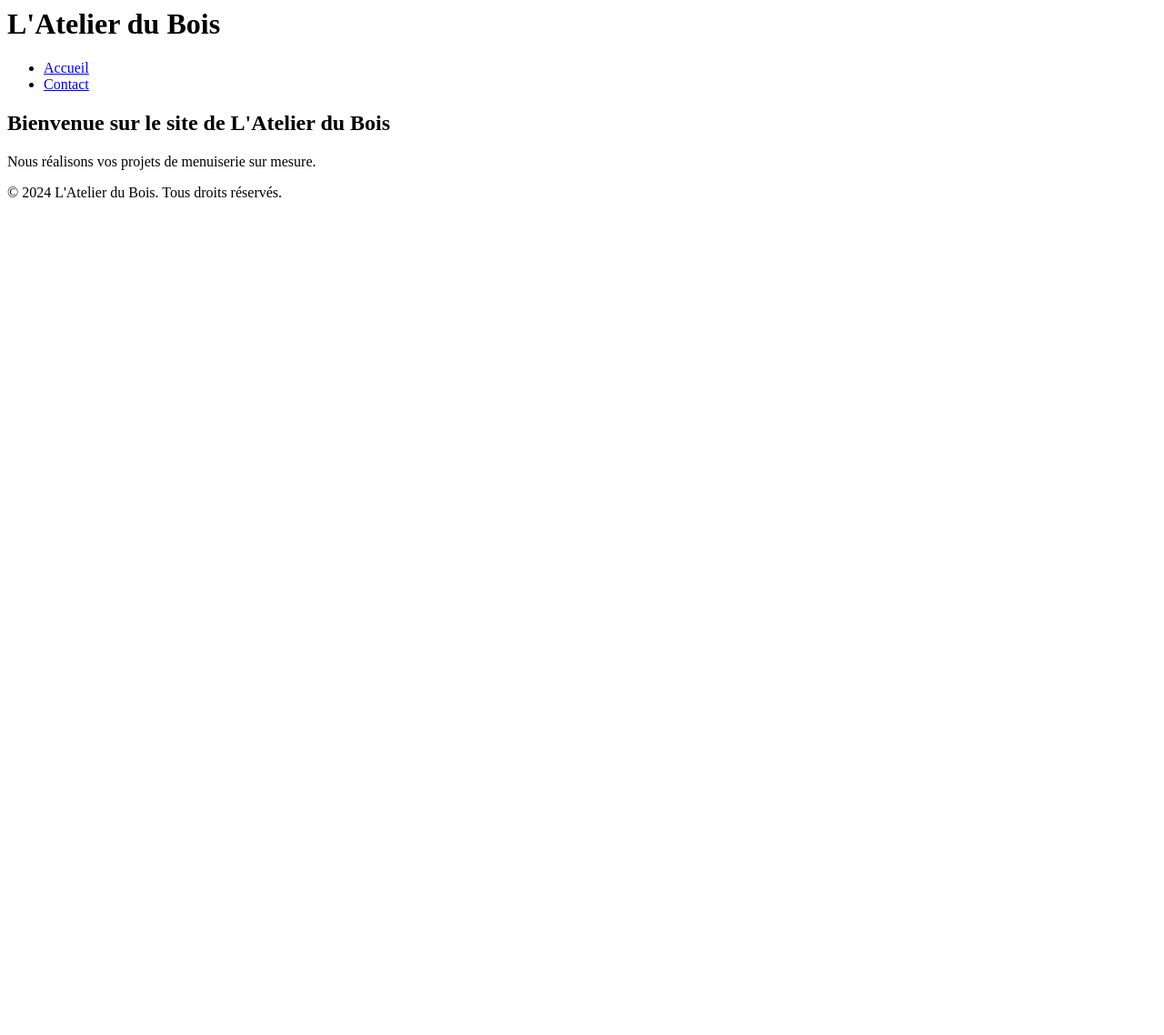
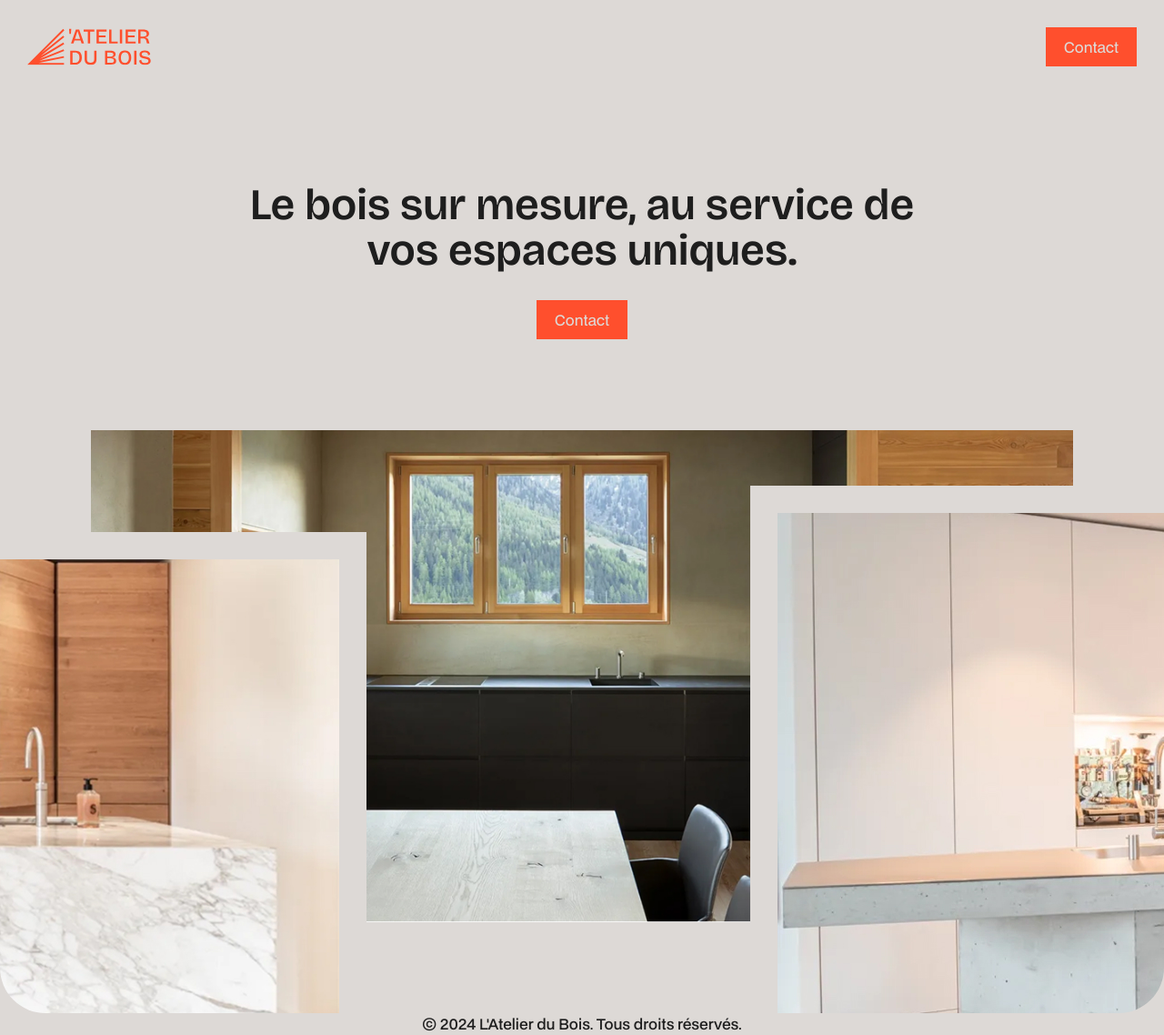
Before and after one commit to fannysaez/AtelierDuBois, a PHP site: page /index.php in a window 1280 px wide. Shown: the whole page at 91% size. Before the commit the page ends 217 px from the top, so only its background shows below. Run offline with PHP 8.4, Linux system fonts and the light colour scheme.

Commit message:
add + mise à jour

```diff
--- a/index.php
+++ b/index.php
@@ -1,6 +1,20 @@
 <?php include 'partials/header.php'; ?>
-<main>
-    <h2>Bienvenue sur le site de L'Atelier du Bois</h2>
-    <p>Nous réalisons vos projets de menuiserie sur mesure.</p>
+
+<main class="flex flex-column items-center">
+
+    <section class="hero flex flex-column items-center">
+        <div class="flex flex-column items-center">
+            <h1 class="text-center">
+                Le bois sur mesure, au service de vos espaces uniques.
+            </h1>
+            <a class="btn btn-primary">Contact</a>
+        </div>
+        <img class="hero-img-1" src="./assets/img/image-hero-1.jpg" alt="image menuiserie">
+        <img class="hero-img-2" src="./assets/img/image-hero-2.jpg" alt="image menuiserie">
+        <img class="hero-img-3" src="./assets/img/image-hero-3.jpg" alt="image menuiserie">
+    </section>
+
 </main>
+
+
 <?php include 'partials/footer.php'; ?>
--- a/partials/footer.php
+++ b/partials/footer.php
@@ -1,3 +1,7 @@
 <footer>
     <p>&copy; 2024 L'Atelier du Bois. Tous droits réservés.</p>
 </footer>
+
+</body>
+
+</html>
--- a/partials/header.php
+++ b/partials/header.php
@@ -1,9 +1,18 @@
-<header>
-    <h1>L'Atelier du Bois</h1>
-    <nav>
-        <ul>
-            <li><a href="index.php">Accueil</a></li>
-            <li><a href="contact.php">Contact</a></li>
-        </ul>
-    </nav>
-</header>
+<!DOCTYPE html>
+<html lang="fr">
+
+<head>
+    <meta charset="UTF-8">
+    <meta name="viewport" content="width=device-width, initial-scale=1.0">
+    <title>L'Atelier du Bois</title>
+    <link rel="icon" type="image/x-icon" href="./assets/favicon.ico">
+    <link rel="stylesheet" href="./assets/css/globals.css">
+    <link rel="stylesheet" href="./assets/css/layout.css">
+</head>
+
+<body class="flex flex-column items-center">
+
+    <header class="flex justify-between p-15">
+        <img src="./assets/logo-orange.svg" alt="Logo de L'Atelier du Bois">
+        <a class="btn btn-primary" href="">Contact</a>
+    </header>
```
